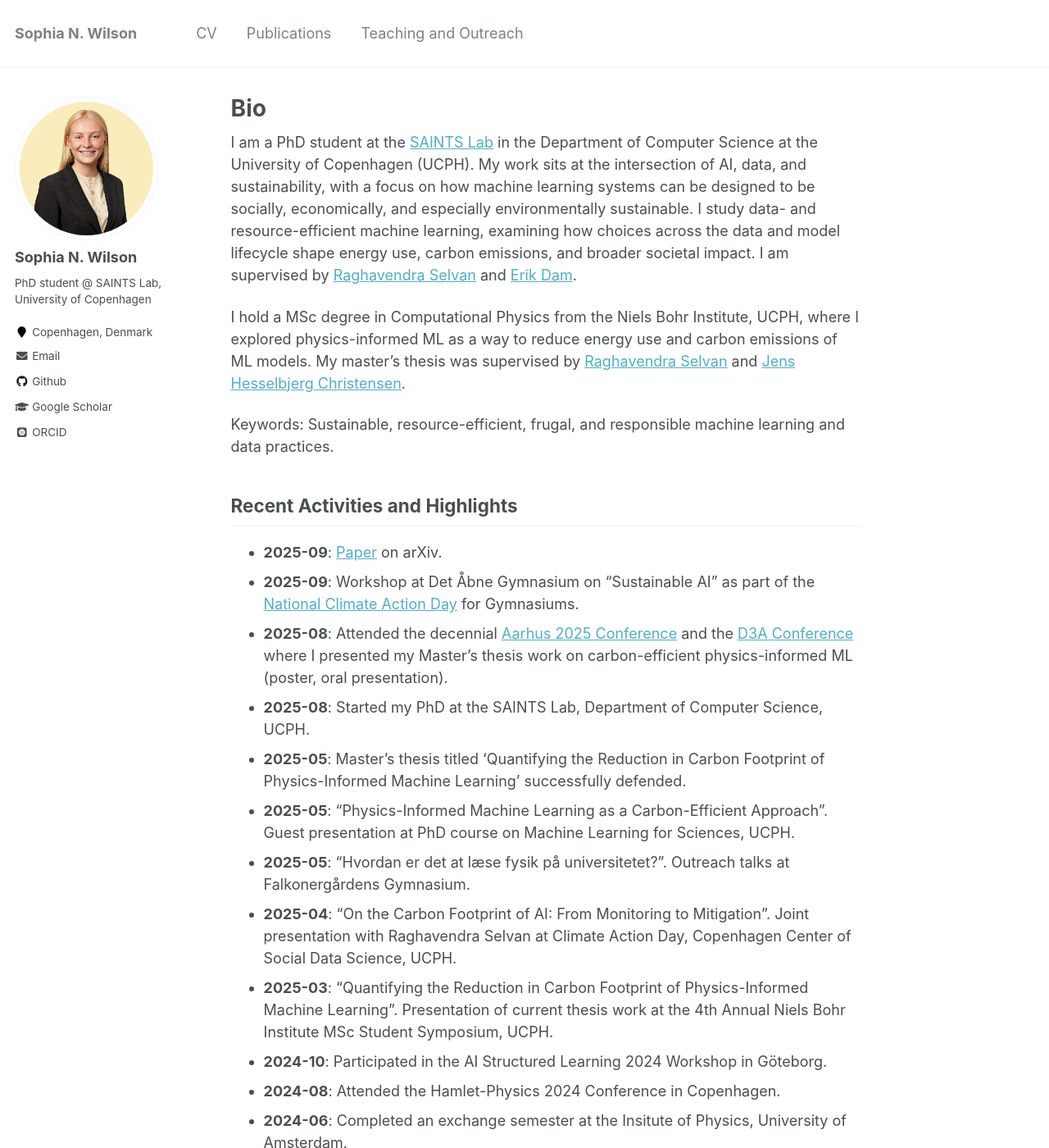
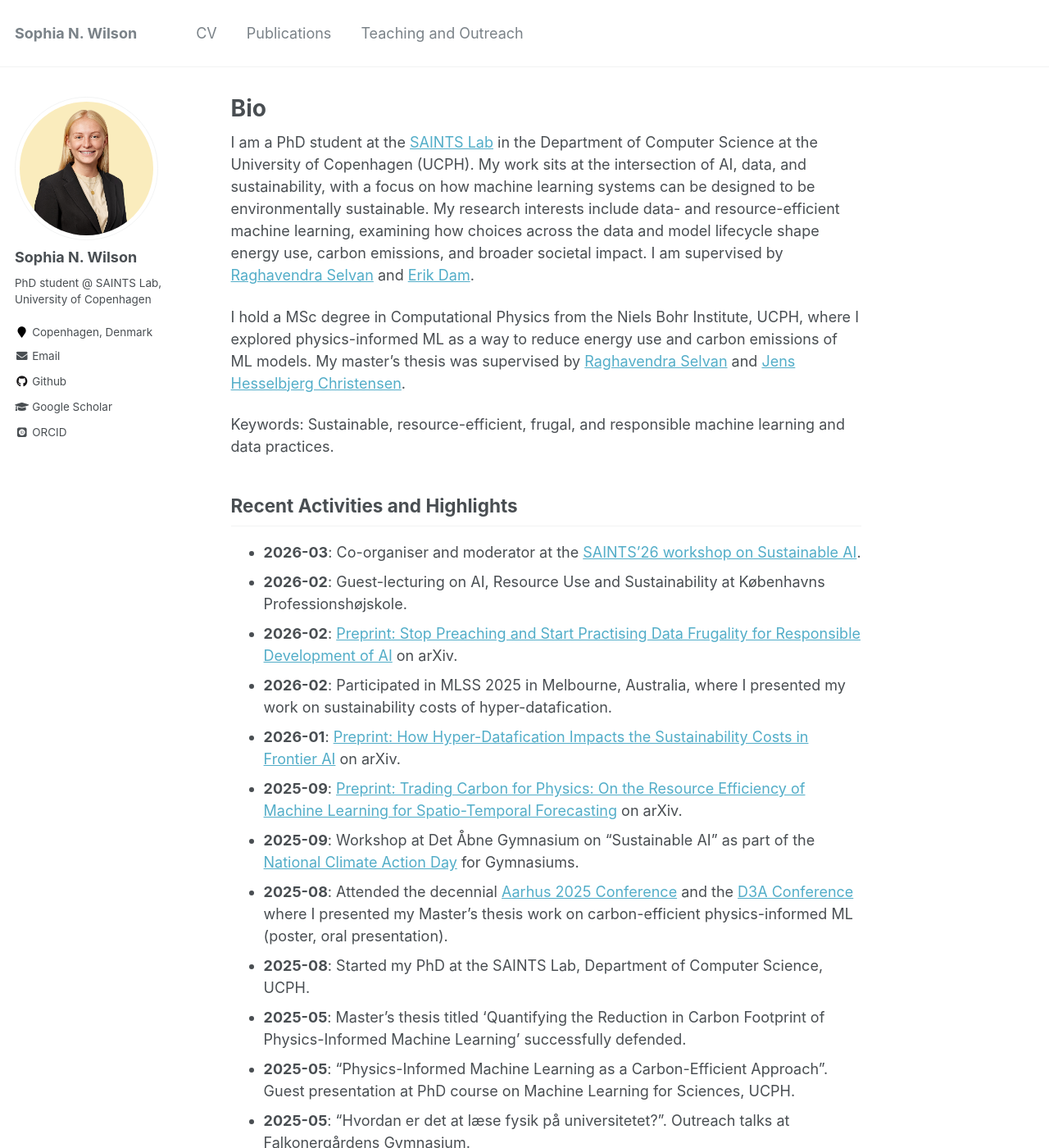
Before and after one commit to sophiawilson18/sophiawilson18.github.io, a Jekyll site: the page built from _pages/about.md, in a window 1280 px wide and 1400 px high. Shown: the whole window at 82% size. Built offline with Jekyll 4.4.1, drawn with Linux system fonts in a browser that asks for light colours; some web fonts are replaced; a file with an impossible date is left out.

Commit message:
Feb 2026 update

```diff
--- a/_pages/about.md
+++ b/_pages/about.md
@@ -7,7 +7,7 @@ redirect_from:
   - /about.html
 ---
 
-I am a PhD student at the [SAINTS Lab](https://saintslab.github.io/) in the Department of Computer Science at the University of Copenhagen (UCPH). My work sits at the intersection of AI, data, and sustainability, with a focus on how machine learning systems can be designed to be socially, economically, and especially environmentally sustainable. I study data- and resource-efficient machine learning, examining how choices across the data and model lifecycle shape energy use, carbon emissions, and broader societal impact. I am supervised by [Raghavendra Selvan](https://raghavian.github.io/) and [Erik Dam](https://scholar.google.com/citations?user=WCP-mBEAAAAJ&hl=en).
+I am a PhD student at the [SAINTS Lab](https://saintslab.github.io/) in the Department of Computer Science at the University of Copenhagen (UCPH). My work sits at the intersection of AI, data, and sustainability, with a focus on how machine learning systems can be designed to be environmentally sustainable. My research interests include data- and resource-efficient machine learning, examining how choices across the data and model lifecycle shape energy use, carbon emissions, and broader societal impact. I am supervised by [Raghavendra Selvan](https://raghavian.github.io/) and [Erik Dam](https://scholar.google.com/citations?user=WCP-mBEAAAAJ&hl=en).
 
 I hold a MSc degree in Computational Physics from the Niels Bohr Institute, UCPH, where I explored physics-informed ML as a way to reduce energy use and carbon emissions of ML models. My master’s thesis was supervised by [Raghavendra Selvan](https://raghavian.github.io/) and [Jens Hesselbjerg Christensen](https://scholar.google.dk/citations?user=kFbQdMYAAAAJ&hl=en).
 
@@ -16,7 +16,12 @@ Keywords: Sustainable, resource-efficient, frugal, and responsible machine learn
 
 
 ## Recent Activities and Highlights
-* **2025-09**: [Paper](https://arxiv.org/abs/2509.24517) on arXiv.
+* **2026-03**: Co-organiser and moderator at the [SAINTS’26 workshop on Sustainable AI](https://saintslab.github.io/workshop2026/).
+* **2026-02**: Guest-lecturing on AI, Resource Use and Sustainability at Københavns Professionshøjskole.
+* **2026-02**: [Preprint: Stop Preaching and Start Practising Data Frugality for Responsible Development of AI](https://arxiv.org/abs/2602.19789) on arXiv.
+* **2026-02**: Participated in MLSS 2025 in Melbourne, Australia, where I presented my work on sustainability costs of hyper-datafication.
+* **2026-01**: [Preprint: How Hyper-Datafication Impacts the Sustainability Costs in Frontier AI](https://arxiv.org/abs/2602.00056) on arXiv.
+* **2025-09**: [Preprint: Trading Carbon for Physics: On the Resource Efficiency of Machine Learning for Spatio-Temporal Forecasting](https://arxiv.org/abs/2509.24517) on arXiv.
 * **2025-09**: Workshop at Det Åbne Gymnasium on "Sustainable AI" as part of the [National Climate Action Day](https://gymnasieskolernesklimaalliance.dk/national-klimahandledag/) for Gymnasiums.
 * **2025-08**: Attended the decennial [Aarhus 2025 Conference](https://aarhus2025.org/) and the [D3A Conference](https://d3aconference.dk/) where I presented my Master's thesis work on carbon-efficient physics-informed ML (poster, oral presentation).
 * **2025-08**: Started my PhD at the SAINTS Lab, Department of Computer Science, UCPH.
```
Also changed, not shown: _pages/publications.md (+1 -2 lines), _pages/teaching.md (+7 -0 lines), _publications/2025-09-01-data-frugality.md (added, +12 -0 lines), _publications/2025-09-01-hyperdatafication.md (added, +12 -0 lines), 4 other files.
